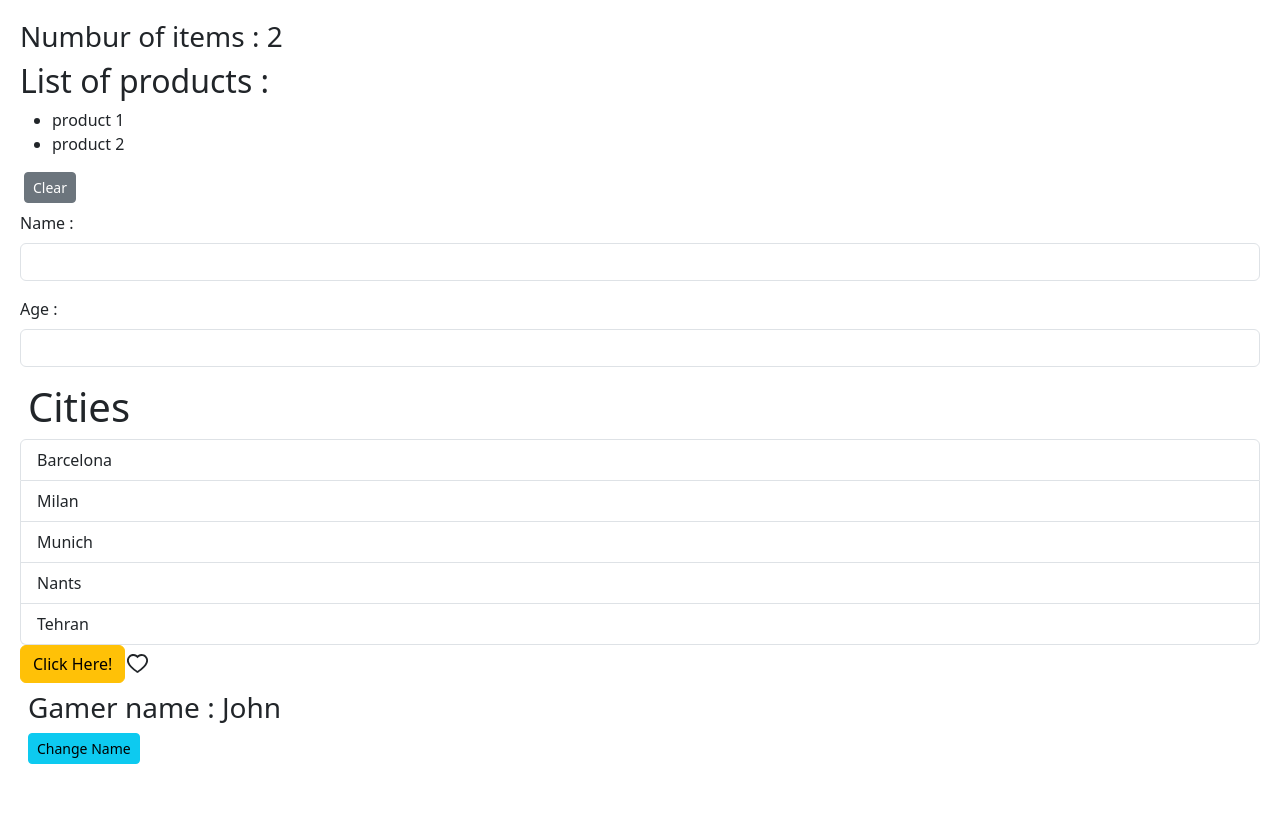
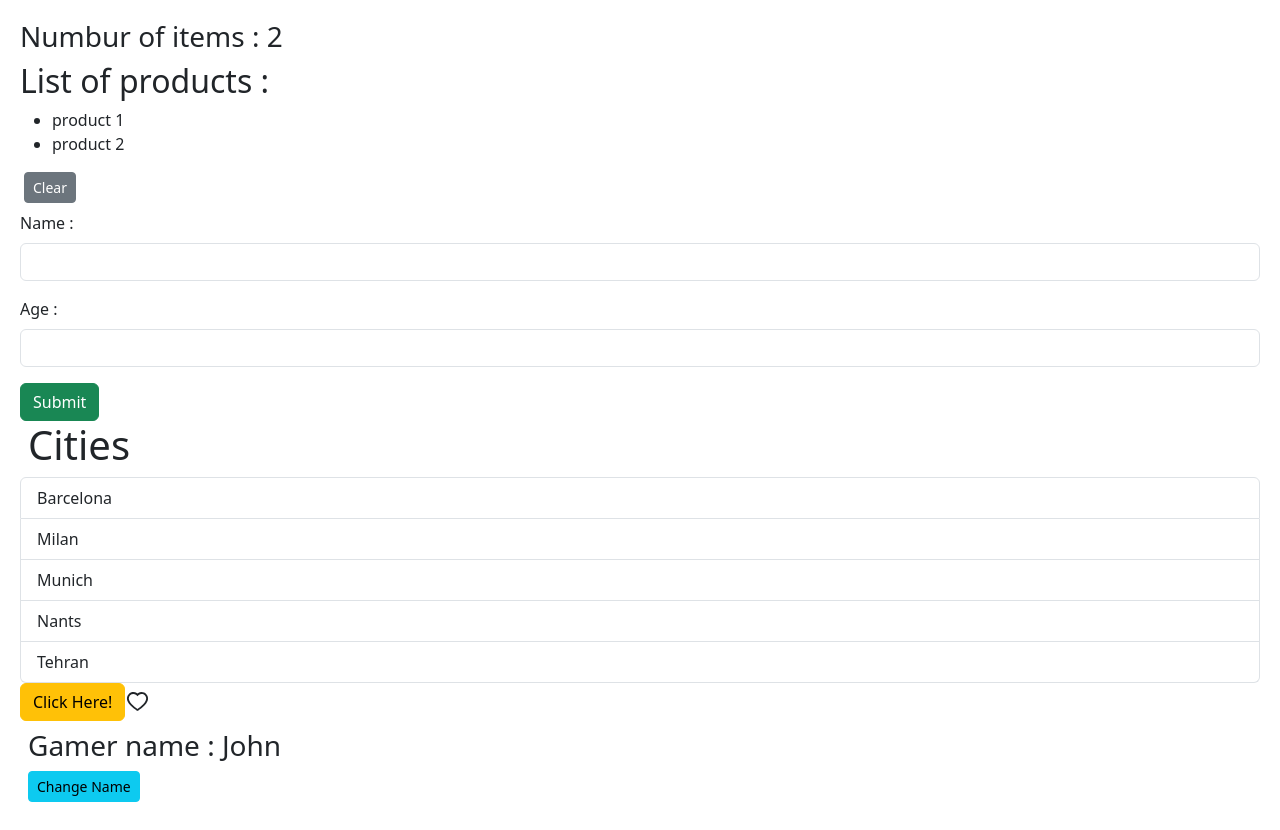
Before and after one commit to BehzadAminiPour/React-TS-Vite, a React (Vite) app: page / in a window 1280 px wide. Before the commit the page ends 800 px from the top, so only its background shows below. Built offline with nearby package versions, Linux system fonts and the light colour scheme.

Commit message:
Add submit btn

```diff
--- a/src/components/Form.tsx
+++ b/src/components/Form.tsx
@@ -13,6 +13,9 @@ const Form = () => {
         </label>
         <input id="number" type="number" className="form-control" />
       </div>
+      <button type="submit" className="btn btn-success">
+        Submit
+      </button>
     </form>
   );
 };
```
